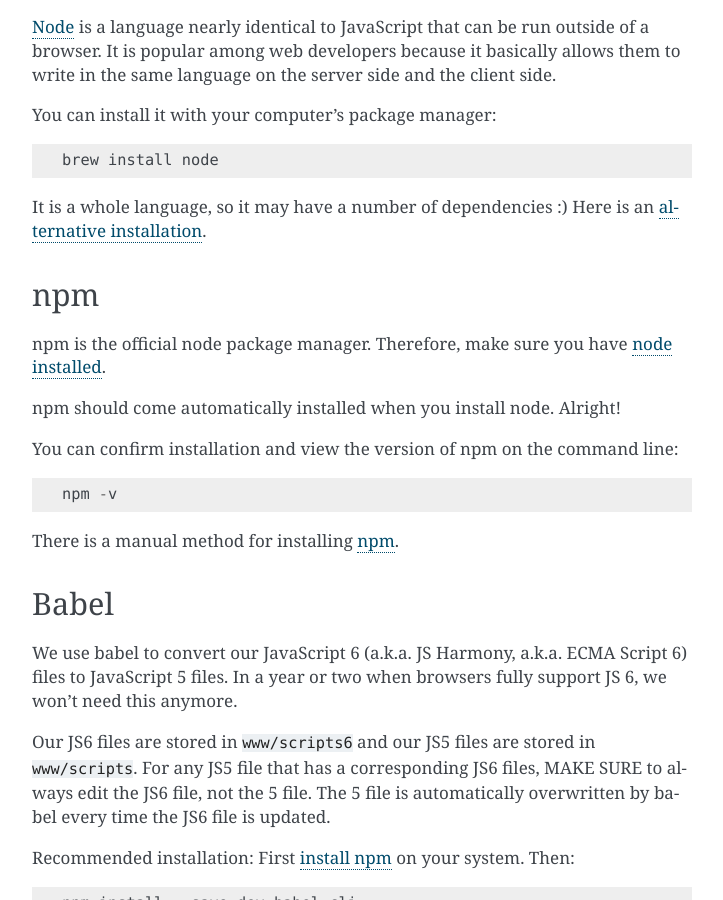
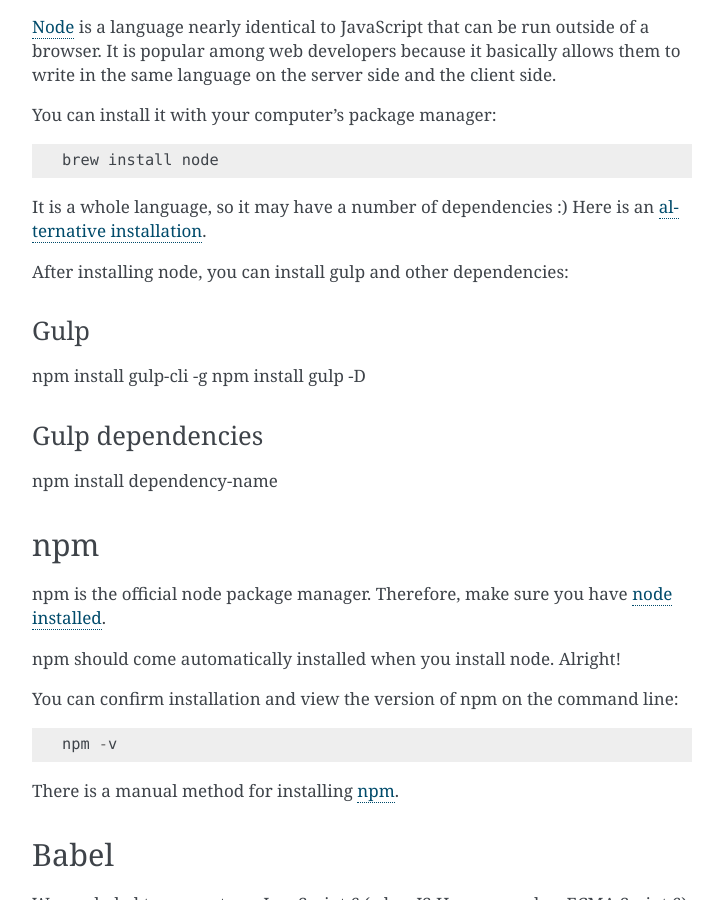
Before and after one commit to MareoRaft/prove-math, a Sphinx documentation site: the page built from docs/source/install.rst, in a window 1280 px wide and 900 px high, scrolled down 2032 px. Shown: the whole window, without its empty margins (388-1111 px from the left). Built offline with Sphinx 7.4.7, drawn with Linux system fonts in a browser that asks for light colours; some of the changed text lies outside the part shown.

Commit message:
Update install.rst

```diff
--- a/docs/source/install.rst
+++ b/docs/source/install.rst
@@ -123,7 +123,16 @@
 ..	_node-install-site: https://nodejs.org/en/download/
 ..	_Node: https://nodejs.org
 
+After installing node, you can install gulp and other dependencies:
 
+Gulp
+~~~~~
+npm install gulp-cli -g
+npm install gulp -D
+
+Gulp dependencies
+~~~~~~~~~~~~~~~~~~~~~~
+npm install dependency-name
 
 
 
```
